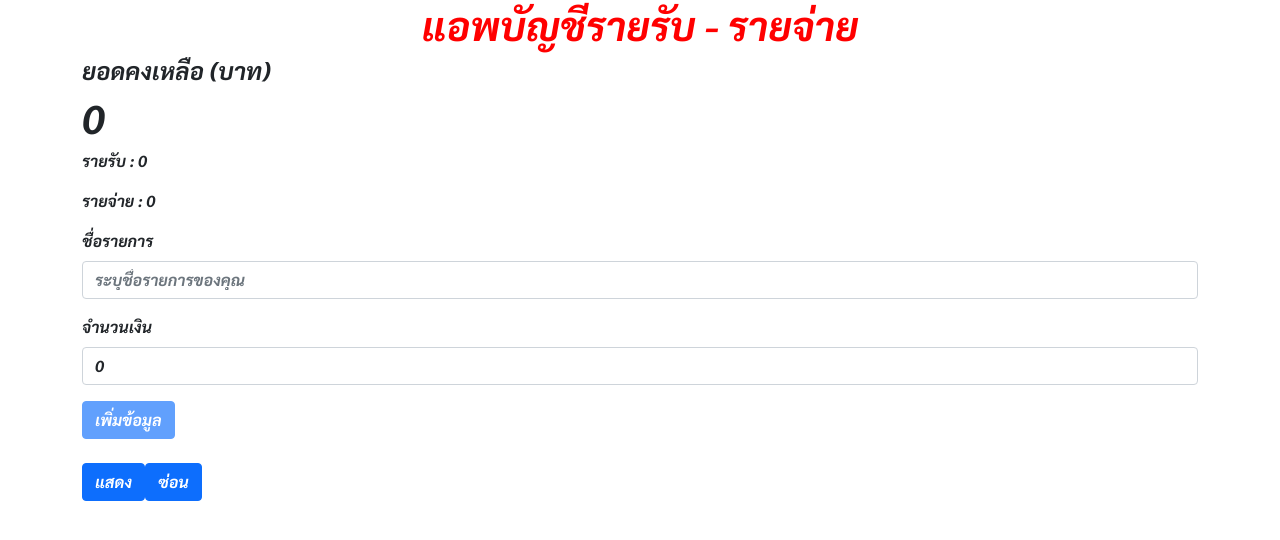
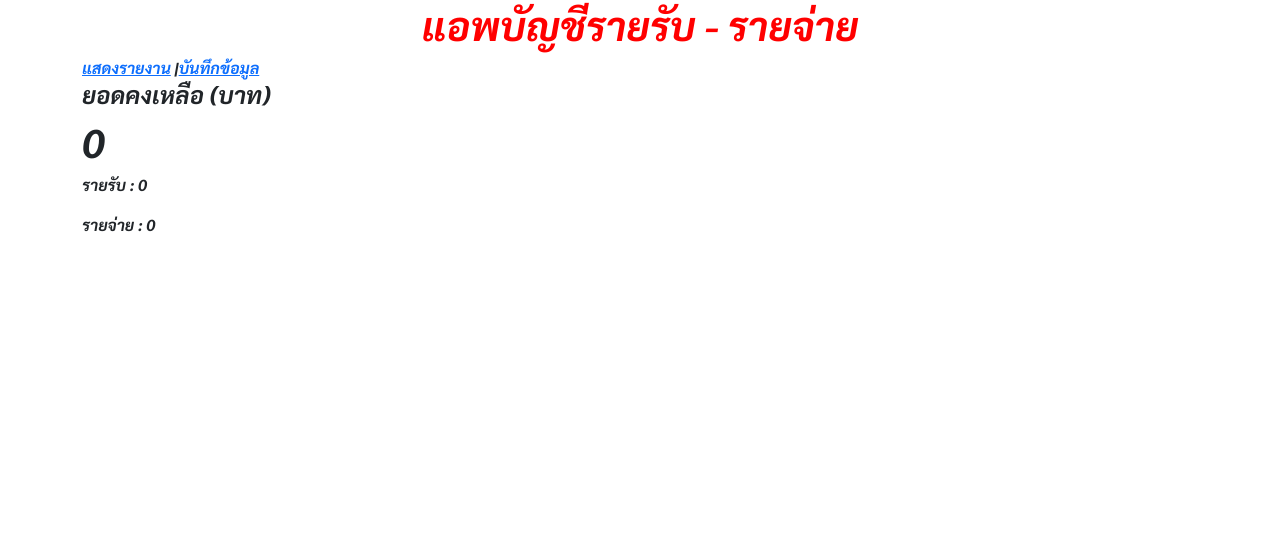
Before and after one commit to supakjack/react-app-2021, a React (Create React App) app in the folder react-basic/: page / in a window 1280 px wide. Shown: the top 540 px of the page. Built offline with nearby package versions, Linux system fonts and the light colour scheme.

Commit message:
react-router-dom

```diff
--- a/react-basic/package.json
+++ b/react-basic/package.json
@@ -9,6 +9,7 @@
     "prop-types": "^15.7.2",
     "react": "^17.0.2",
     "react-dom": "^17.0.2",
+    "react-router-dom": "^5.3.0",
     "react-scripts": "4.0.3",
     "uuid": "^8.3.2",
     "web-vitals": "^1.0.1"
--- a/react-basic/src/App.js
+++ b/react-basic/src/App.js
@@ -1,26 +1,16 @@
 import Transaction from './components/Transaction'
 import './components/app.css'
 import FormComponent from './components/FormComponent'
-import { useState, useEffect, useReducer } from 'react'
+import { useState, useEffect } from 'react'
 import indexContext from './contexts/indexContext'
 import ReportComponent from './components/ReportComponent'
+import { BrowserRouter as Router, Switch, Route, Link } from 'react-router-dom'
 
 function App() {
   const [items, setItems] = useState([])
 
   const [reportIncome, setReportIncome] = useState(0)
   const [reportExpense, setReportExpense] = useState(0)
-  const [showReport, setShowReport] = useState(true)
-
-  const reducer = (state, action) => {
-    switch (action.type) {
-      case 'SHOW':
-        return setShowReport(true)
-      case 'HIDE':
-        return setShowReport(false)
-    }
-  }
-  const [result, dispatch] = useReducer(reducer, showReport)
 
   const onAddNewItem = (newItem) => {
     setItems([newItem, ...items])
@@ -47,24 +37,18 @@ function App() {
         <h1 style={{ color: 'red', textAlign: 'center' }}>
           แอพบัญชีรายรับ - รายจ่าย
         </h1>
-        {showReport && <ReportComponent />}
-        <FormComponent onAddNewItem={onAddNewItem} />
-        <Transaction items={items} />
-        <h1>{result}</h1>
-        <button
-          type="button"
-          className="btn btn-primary"
-          onClick={() => dispatch({ type: 'SHOW' })}
-        >
-          แสดง
-        </button>
-        <button
-          type="button"
-          className="btn btn-primary"
-          onClick={() => dispatch({ type: 'HIDE' })}
-        >
-          ซ่อน
-        </button>
+        <Router>
+          <Link to="/">แสดงรายงาน</Link> |<Link to="/insert">บันทึกข้อมูล</Link>
+          <Switch>
+            <Route path="/" exact>
+              <ReportComponent />
+            </Route>
+            <Route path="/insert">
+              <FormComponent onAddNewItem={onAddNewItem} />
+              <Transaction items={items} />
+            </Route>
+          </Switch>
+        </Router>
       </div>
     </indexContext.Provider>
   )
```
Also changed, not shown: 1 other file (tests, documents, lock files or other folders).
